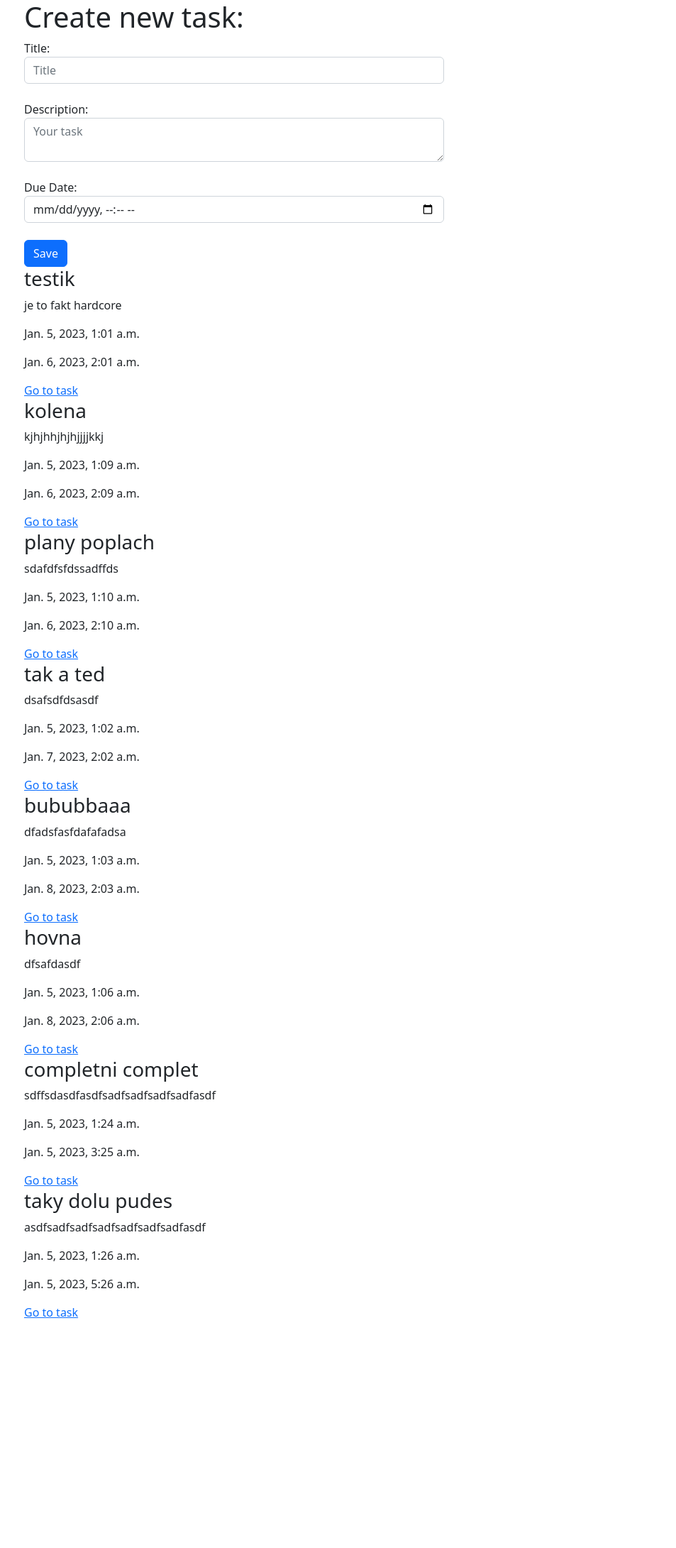
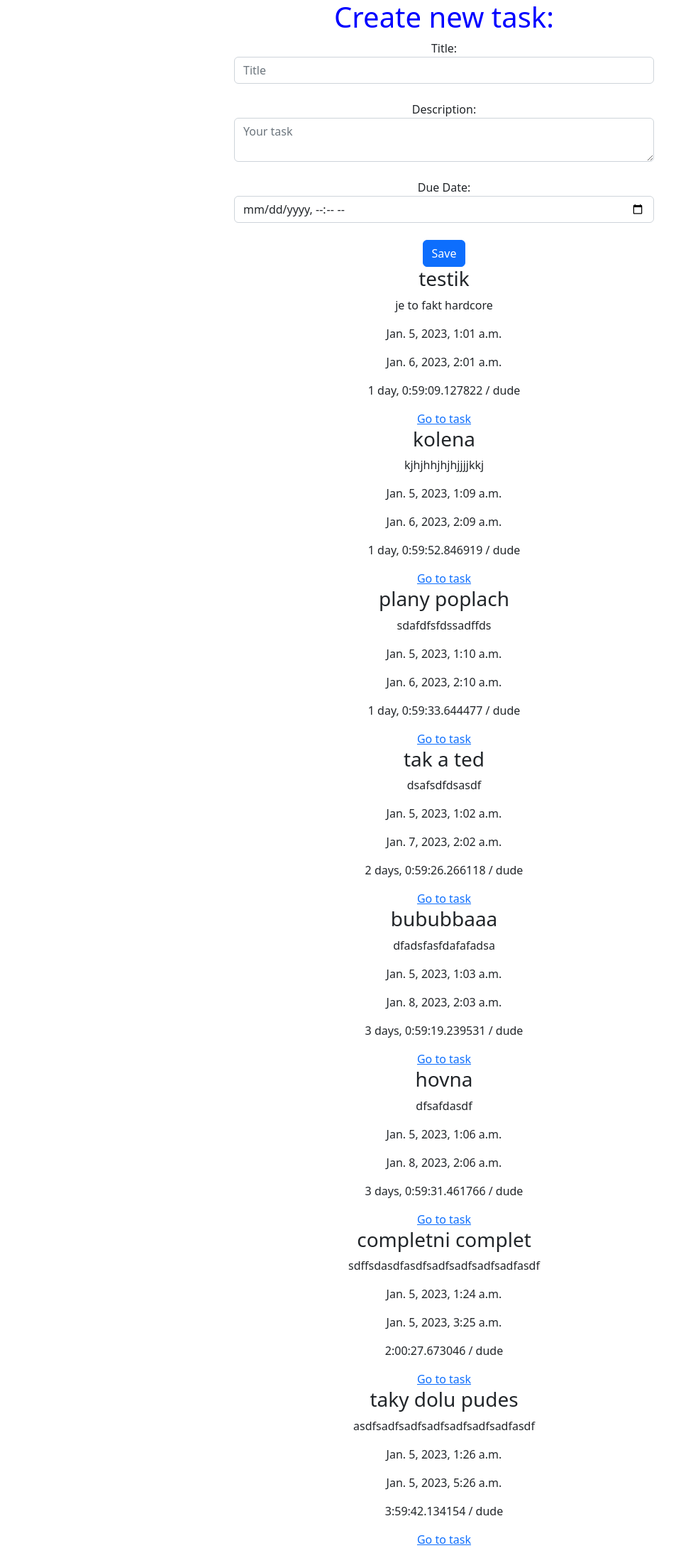
Before and after one commit to liborhavranek/todoApp, a Django app: page / in a window 1280 px wide. Shown: the whole page at 71% size, without its empty margins (14-967 px from the left). Before the commit the page ends 1857 px from the top, so only its background shows below. Run offline with Django 4.2, Linux system fonts and the light colour scheme; data comes from the database, SQL or seed files in the repository; both versions use the stored data as it was after the commit.

Commit message:
css is implement and working good

```diff
--- /dev/null
+++ b/mysite/main/static/css/style.css
@@ -0,0 +1,3 @@
+h1{
+    color: blue;
+}
--- a/mysite/main/templates/base.html
+++ b/mysite/main/templates/base.html
@@ -1,10 +1,12 @@
 <!DOCTYPE html>
 <html lang="en">
 <head>
+    {% load static %}
     <meta charset="UTF-8">
     <meta http-equiv="X-UA-Compatible" content="IE=edge">
     <meta name="viewport" content="width=device-width, initial-scale=1.0">
     <title>ToDo</title>
+    <link rel="stylesheet" type="text/css" href="{% static 'css/style.css' %}">
     <link href="https://cdn.jsdelivr.net/npm/bootstrap@5.2.3/dist/css/bootstrap.min.css" rel="stylesheet" integrity="sha384-rbsA2VBKQhggwzxH7pPCaAqO46MgnOM80zW1RWuH61DGLwZJEdK2Kadq2F9CUG65" crossorigin="anonymous">
 
 </head>
--- a/mysite/main/templates/index.html
+++ b/mysite/main/templates/index.html
@@ -1,7 +1,7 @@
 {% extends 'base.html'%}
     {% block content%}
 
-
+<center>
     <div class="container-fluid px-5">
 
 <div class="w-50">
@@ -33,7 +33,7 @@
     <p>{{task.desc}}</p>
     <p>{{task.created}}</p>
     <p>{{task.due}}</p>
-    <!-- <p> {{ task.duration }} / dude</p> -->
+    <p> {{ task.duration }} / dude</p>
     <p>{{task.completed}}</p>
     <a href="/task/{{task.id}}">Go to task </a>
 
@@ -42,4 +42,5 @@
 </div>
 
 </div>
+</center>
     {% endblock content %}
--- a/mysite/mysite/settings.py
+++ b/mysite/mysite/settings.py
@@ -41,6 +41,7 @@ INSTALLED_APPS = [
     'main',
 ]
 
+STATICFILES_DIRS = [BASE_DIR / "static",]
 
 MIDDLEWARE = [
     'django.middleware.security.SecurityMiddleware',
```
Also changed, not shown: mysite/db.sqlite3.
